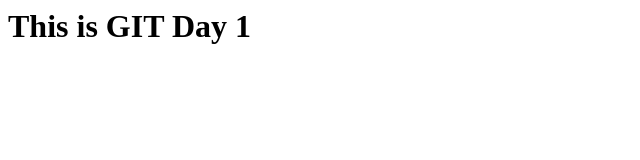
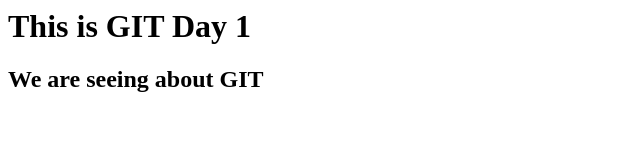
Before and after one commit to greensguna7/repo18, a plain HTML site: page index.html in a window 1280 px wide. Shown: the whole page, without its empty margins (0-640 px from the left). Drawn offline with Linux system fonts and the light colour scheme.

Commit message:
Second Commit

```diff
--- a/index.html
+++ b/index.html
@@ -1,3 +1,4 @@
 <html>
 <h1>This is GIT Day 1</h1>
+<h2>We are seeing about GIT</h2>
 </html>
```
